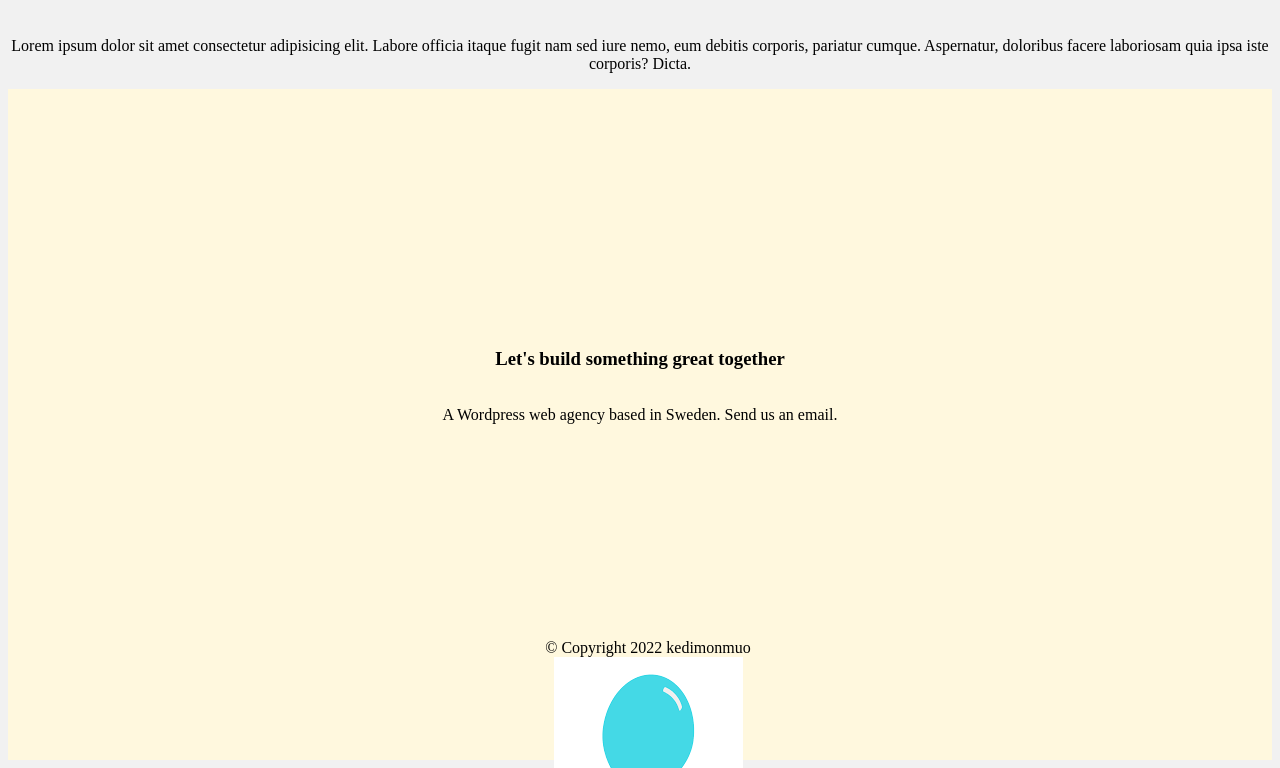
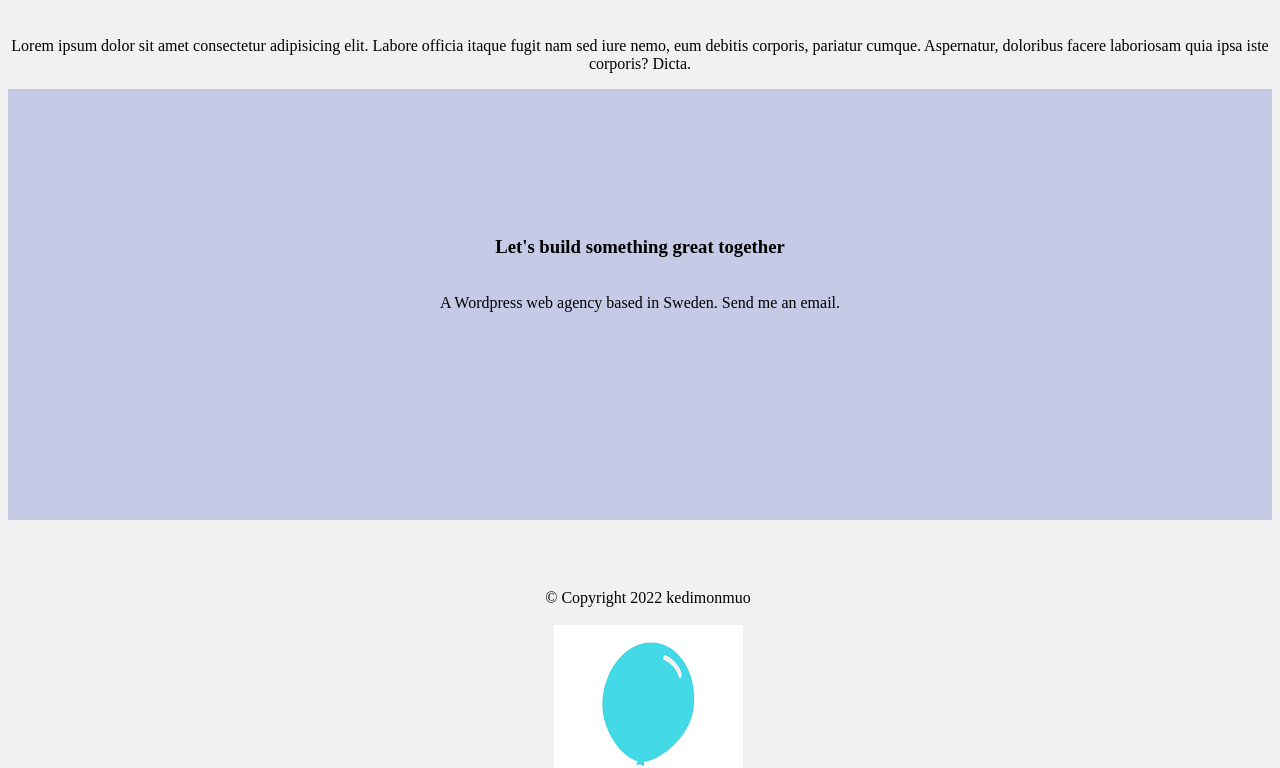
Before and after one commit to kedimonmuo/Designawebpage, a plain HTML site: page index.html in a window 1280 px wide. Shown: the part 61-829 px from the top of the page. After the commit the page ends 800 px from the top, so only its background shows below. Drawn offline with Linux system fonts and the light colour scheme.

Commit message:
changes and revert some of the changes

```diff
--- a/index.html
+++ b/index.html
@@ -17,9 +17,9 @@
 <section class ="footer">
 
     <div id="copyright" > © Copyright 2022 kedimonmuo </div>
-
+    <br>
     <div class="footer-illustrations">
-       <img src= "balloon.png" alt= "balloon">
+       <img src= "img/balloon.png" alt= "balloon">
     </div>
 
 
@@ -29,7 +29,7 @@
       <h3>Let's build something great together</h3>
       <br>
 
-     <p>A Wordpress web agency based in Sweden. Send us an email.
+     <p>A Wordpress web agency based in Sweden. Send me an email.
       </p>
 
 </div>
--- a/styles.css
+++ b/styles.css
@@ -20,7 +20,7 @@ body {
 
 .footer {
 
-        height: 100px;
+        height: 150px;
         margin: 0px;
         position: fixed;
         bottom:0;
@@ -34,10 +34,9 @@ body {
     text-align: center;
     position: relative;
     overflow: hidden;
-    background-color: #FFF8DE;
-    padding-top: 15rem;
-    padding-bottom: 20rem;
-
+    background-color: #c5cae6;
+    padding-top: 8rem;
+    padding-bottom: 12rem;
 
 
 }
@@ -45,8 +44,8 @@ body {
 section.contact {
     position: relative;
     overflow: hidden;
-    background-color: #FFF8DE;
+    background-color: #eff7e9;
     padding-top: 3rem;
-    padding-bottom: 8rem;
+    padding-bottom: 10rem;
     text-align: center;
 }
```
Also changed, not shown: camera.png (deleted), img/balloon.png (renamed from balloon.png), img/botanical_letter.jpg (added), img/plant_care.jpg (renamed from plant_care.jpg), img/round_p.jpg (renamed from round_p.jpg), img/saxophone.png (renamed from saxophone.png), img/succulent.jpg (renamed from succulent.jpg), plants_frimarke.jpg (deleted).
